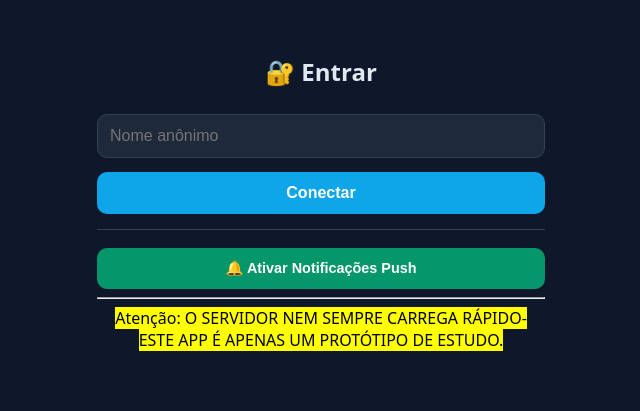
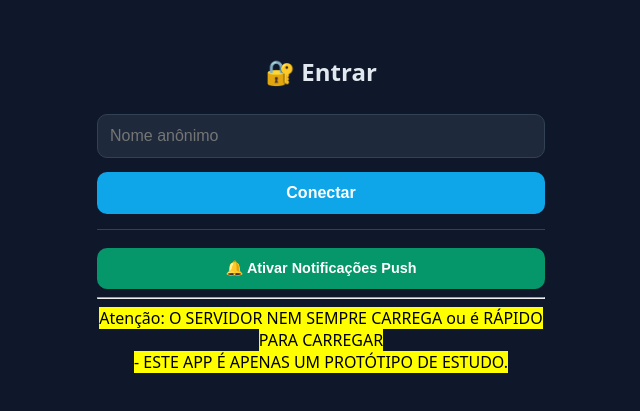
Before and after one commit to Contagiante2025/meu-mensageiro, a plain HTML site: page frontend/index.html in a window 1280 px wide. Shown: the part 221-632 px from the top of the page, without its empty margins (319-959 px from the left). Drawn offline with Linux system fonts and the light colour scheme.

Commit message:
Revise server loading warning text
Updated warning message for server loading speed.

```diff
--- a/frontend/index.html
+++ b/frontend/index.html
@@ -18,7 +18,8 @@
       <div style="margin-top: 15px; border-top: 1px solid #334155; padding-top: 10px;">
         <button id="enable-push-btn" style="background: #059669; font-size: 0.9rem;">🔔 Ativar Notificações Push</button>
         <hr>
-        <span style="background-color: yellow; color: #000000;">Atenção: O SERVIDOR NEM SEMPRE CARREGA RÁPIDO- ESTE APP É APENAS UM PROTÓTIPO DE ESTUDO.</span>
+        <span style="background-color: yellow; color: #000000;">Atenção: O SERVIDOR NEM SEMPRE CARREGA ou é RÁPIDO PARA CARREGAR
+          <br>- ESTE APP É APENAS UM PROTÓTIPO DE ESTUDO.</span>
       </div>
 
       <div id="loading" style="display:none; margin-top:10px; color:#94a3b8; font-size:0.9rem;">⏳ Gerando chaves...</div>
```
